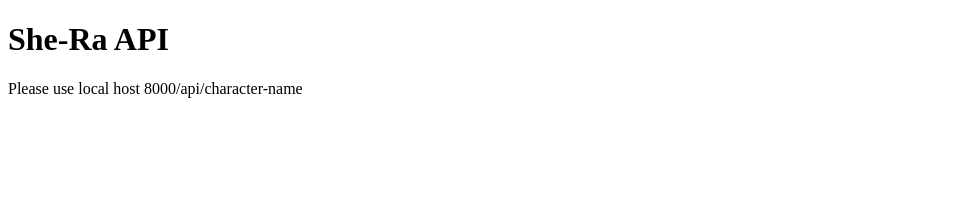
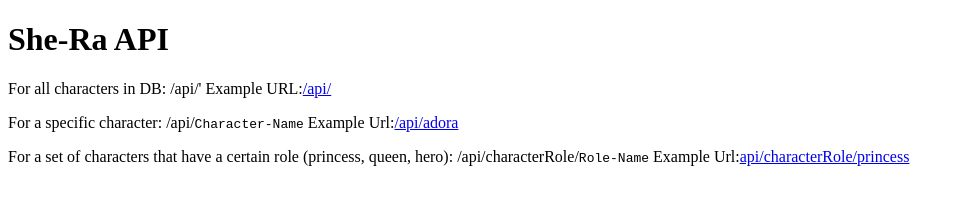
Before and after one commit to leahthompson01/SheRa-API, a website: page index.html in a window 1280 px wide. Shown: the whole page, without its empty margins (0-964 px from the left). Drawn offline with Linux system fonts and the light colour scheme.

Commit message:
added routes for API

```diff
--- a/index.html
+++ b/index.html
@@ -8,6 +8,13 @@
 </head>
 <body>
     <h1>She-Ra API</h1>
-    <p>Please use local host 8000/api/character-name</p>
+    <p> For all characters in DB: /api/'
+        Example URL:<a href="/api/">/api/</a>
+    </p>
+    <p> For a specific character: /api/<code>Character-Name</code>
+    Example Url:<a href="/api/adora">/api/adora</a></p>
+    <p> For a set of characters that have a certain role (princess, queen, hero): /api/characterRole/<code>Role-Name</code>
+    Example Url:<a href="/api/characterRole/princess">api/characterRole/princess</a></p>
+
 </body>
 </html>
```
